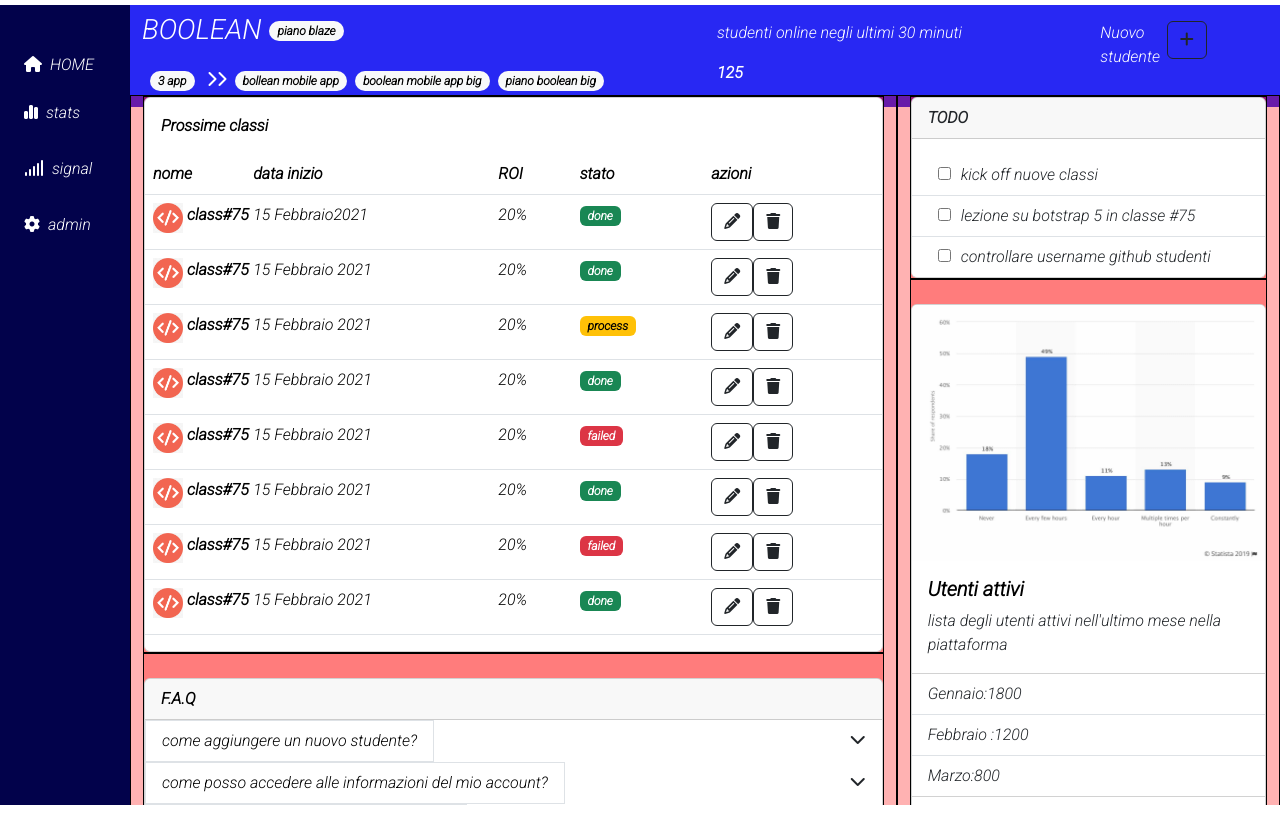
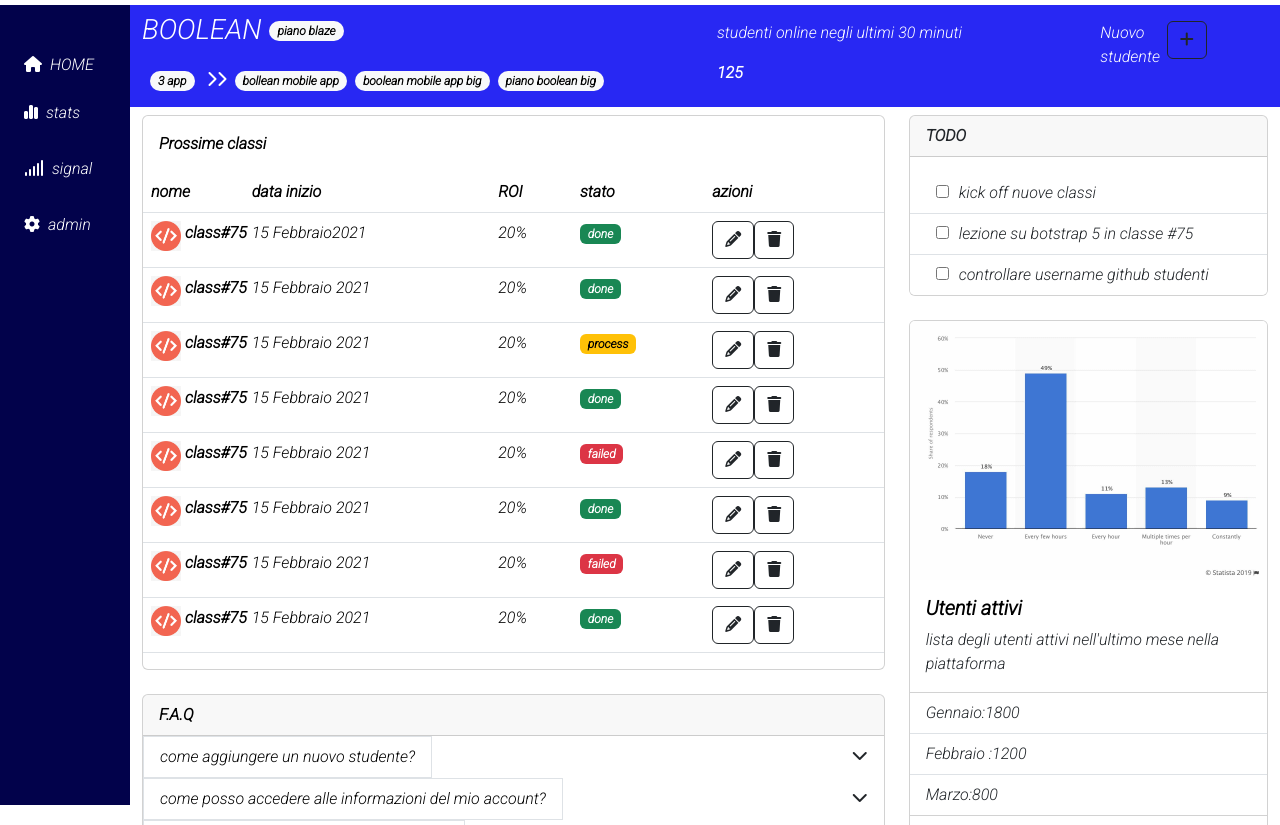
Before and after one commit to Laroussi-Sarhane/html-css-bootstrap-dashboard, a plain HTML site: page index.html in a window 1280 px wide. Shown: the part 75-900 px from the top of the page. Drawn offline with nearby package versions, Linux system fonts and the light colour scheme.

Commit message:
add changes cards

```diff
--- a/index.html
+++ b/index.html
@@ -209,9 +209,9 @@
 
           <div class="row row-cols-sm-1  row-cols-md-2 row-cols-lg-2  ">
 
-            <div class="col-md-12 col-lg-8 col-xl-8 col-  debug my_view_small ">
+            <div class="col-md-12 col-lg-8 col-xl-8  my_view_small ">
                <!--questa è quella di sinistra  -->
-               <div  class="my_provvisory debug">
+               <div  class="my_provvisory ">
 
                 <div class="card">
                   <div class="car w-100 fw-bold text-black p-3 ">
@@ -377,7 +377,7 @@
                 </div>
                </div>
 
-               <div class="my_provvisory debug">
+               <div class="my_provvisory ">
                 <div class="card w-100 mt-4 ">
                   <div class="card-header fw-bold text-black ">
                     F.A.Q
@@ -421,10 +421,10 @@
 
             </div>
 
-            <div class="col-md-12 col-lg-4 col-xl-4  debug">
+            <div class="col-md-12 col-lg-4 col-xl-4  ">
               <!--questa è quella di destra  -->
 
-              <div class="my_provvisory debug">
+              <div class="my_provvisory ">
                 <div class="card h-75  w-100 border-1 " style="width: ">
                   <div class="card-header py-2 fw-bold ">
                     TODO
@@ -442,7 +442,7 @@
                 </div>
               </div>
 
-              <div class="my_provvisory debug">
+              <div class="my_provvisory ">
                 <div class="card w-100 mt-4   ">
                   <img src="img/stats.jpeg" class="card-img-top" alt="...">
                   <div class="card-body">
--- a/style.css
+++ b/style.css
@@ -52,7 +52,7 @@ img{
 
 }
 .my_upper_container{
-  height:90px;
+  height:110px;
 }
 /* da qui inizia la perte interna */
 .my_main_content{
```
